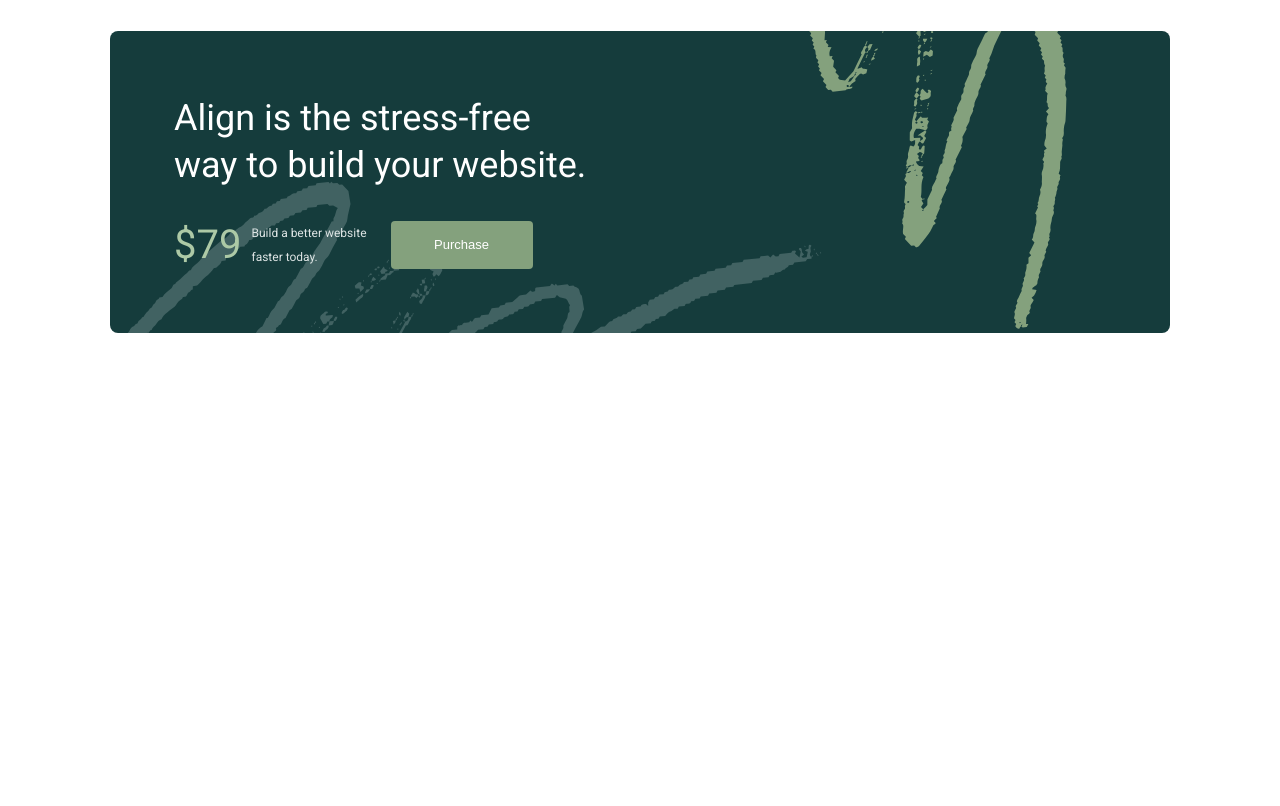
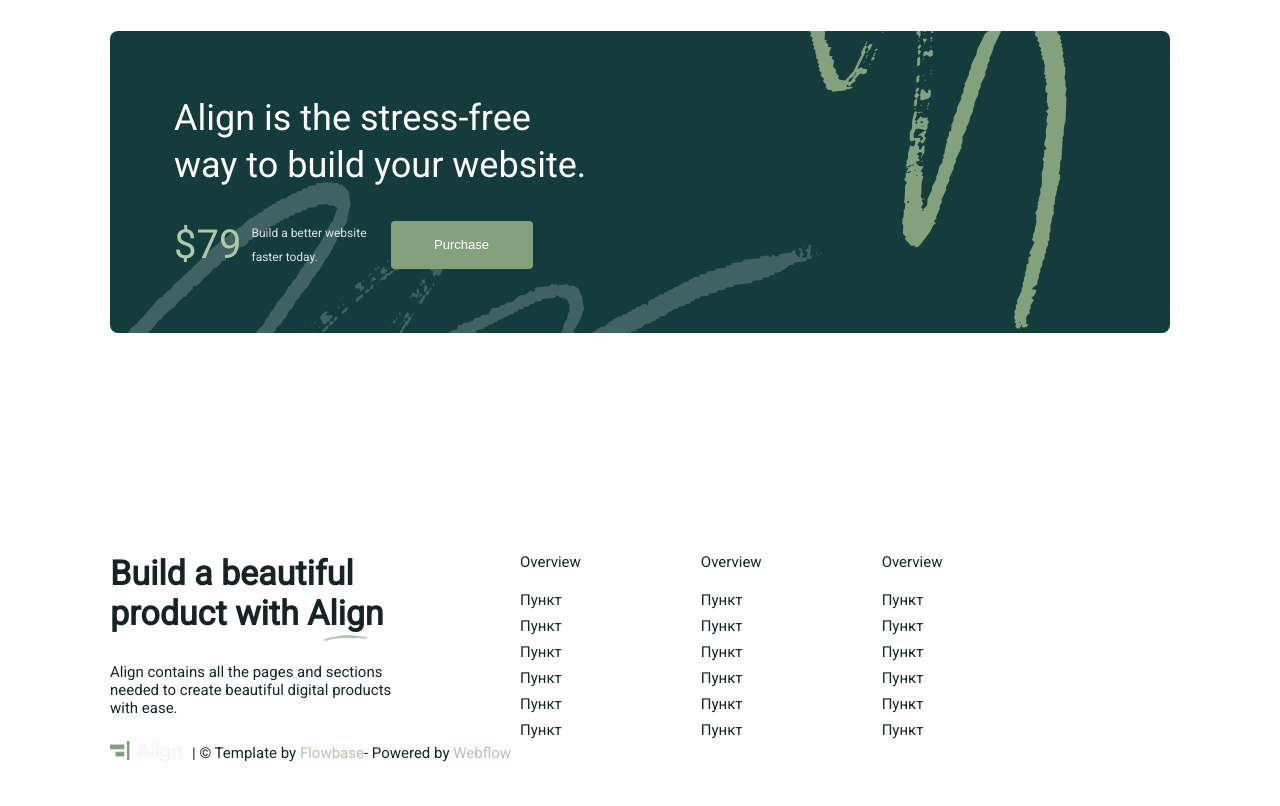
Before and after one commit to aau8/gaudeamus, a plain HTML site: page landing_align/index.html in a window 1280 px wide. Shown: the part 6884-7690 px from the top of the page. Before the commit the page ends 7217 px from the top, so only its background shows below. Drawn offline with Linux system fonts and the light colour scheme.

Commit message:
section footer

```diff
--- a/landing_align/css/style.css
+++ b/landing_align/css/style.css
@@ -8,6 +8,10 @@
 a {
 	color: inherit;
 	text-decoration: none;
+}
+
+ul, ol {
+	list-style-type: none;
 }
 
 html, body {
@@ -182,6 +186,7 @@
     background-position: center;
 }
 
+
 .main__img {
 	border-radius: 6px;
 	width: 100%;
@@ -313,3 +318,78 @@
 	pointer-events: none;
     user-select: none;
 }
+
+.footer {
+	padding-top: 100px;
+	padding-bottom: 40px;
+}
+
+.footer-top {
+	display: flex;
+}
+
+.footer-top__content {
+	max-width: 300px;
+	width: 100%;
+=	color: rgb(255,255,255);
+}
+
+.footer-top__title {
+	font-size: 34px;
+	/* color: #ffffff; */
+
+}
+
+.footer-top__text {
+	margin-top: 30px;
+}
+
+.footer-top__title .has-line::before {
+	background-image: url(../img/line-small.svg);
+	/* background-repeat: no-repeat; */
+}
+
+.footer-nav {
+	display: flex;
+	flex-wrap: wrap;
+	gap: 60px 120px;
+	margin-left: 110px;
+}
+
+.footer-nav__block {
+	display: flex;
+	flex-direction: column;
+}
+
+.footer-nav__list {
+	margin-top: 20px;
+}
+
+.footer-nav__item:not(.footer-nav__item:last-child) {
+	margin-bottom: 8px;
+}
+
+/* .footer-nav__item:last-child {
+	margin-bottom: 0;
+} */
+
+.footer-bottom__left {
+	display: flex;
+	align-items: center;
+}
+
+.footer-bottom__logo {
+	width: 72px;
+}
+
+.footer-bottom__logo img {
+	width: 100%;
+}
+
+.footer-bottom__text {
+	margin-left: 10px;
+}
+
+.footer-bottom__text a {
+	color: #ADC9A6;
+}
--- a/landing_align/index.html
+++ b/landing_align/index.html
@@ -196,5 +196,64 @@
 			</div>
 		</div>
 	</section>
+
+	<footer class="footer">
+		<div class="container">
+			<div class="footer__body">
+				<div class="footer-top">
+					<div class="footer-top__content">
+						<h2 class="footer-top__title">Build a beautiful product with <span class="has-line">Align</span></h2>
+						<p class="footer-top__text">
+							Align contains all the pages and sections needed to create beautiful digital products with ease.
+						</p>
+					</div>
+					<div class="footer-nav">
+						<div class="footer-nav__block">
+							<span class="footer-nav__title">Overview</span>
+							<ul class="footer-nav__list">
+								<li class="footer-nav__item"><a href="#">Пункт</a></li>
+								<li class="footer-nav__item"><a href="#">Пункт</a></li>
+								<li class="footer-nav__item"><a href="#">Пункт</a></li>
+								<li class="footer-nav__item"><a href="#">Пункт</a></li>
+								<li class="footer-nav__item"><a href="#">Пункт</a></li>
+								<li class="footer-nav__item"><a href="#">Пункт</a></li>
+							</ul>
+						</div>
+						<div class="footer-nav__block">
+							<span class="footer-nav__title">Overview</span>
+							<ul class="footer-nav__list">
+								<li class="footer-nav__item"><a href="#">Пункт</a></li>
+								<li class="footer-nav__item"><a href="#">Пункт</a></li>
+								<li class="footer-nav__item"><a href="#">Пункт</a></li>
+								<li class="footer-nav__item"><a href="#">Пункт</a></li>
+								<li class="footer-nav__item"><a href="#">Пункт</a></li>
+								<li class="footer-nav__item"><a href="#">Пункт</a></li>
+							</ul>
+						</div>
+						<div class="footer-nav__block">
+							<span class="footer-nav__title">Overview</span>
+							<ul class="footer-nav__list">
+								<li class="footer-nav__item"><a href="#">Пункт</a></li>
+								<li class="footer-nav__item"><a href="#">Пункт</a></li>
+								<li class="footer-nav__item"><a href="#">Пункт</a></li>
+								<li class="footer-nav__item"><a href="#">Пункт</a></li>
+								<li class="footer-nav__item"><a href="#">Пункт</a></li>
+								<li class="footer-nav__item"><a href="#">Пункт</a></li>
+							</ul>
+						</div>
+					</div>
+				</div>
+				<div class="footer-bottom">
+					<div class="footer-bottom__left">
+						<div class="footer-bottom__logo"><img src="./img/logo.svg" alt="Лого"></div>
+						<p class="footer-bottom__text">| © Template by <a href="#">Flowbase</a>- Powered by <a href="#">Webflow</a></p>
+					</div>
+					<div class="footer-bottom__right">
+
+					</div>
+				</div>
+			</div>
+		</div>
+	</footer>
 </body>
 </html>
```
Also changed, not shown: landing_align/img/line-small.svg (added).
